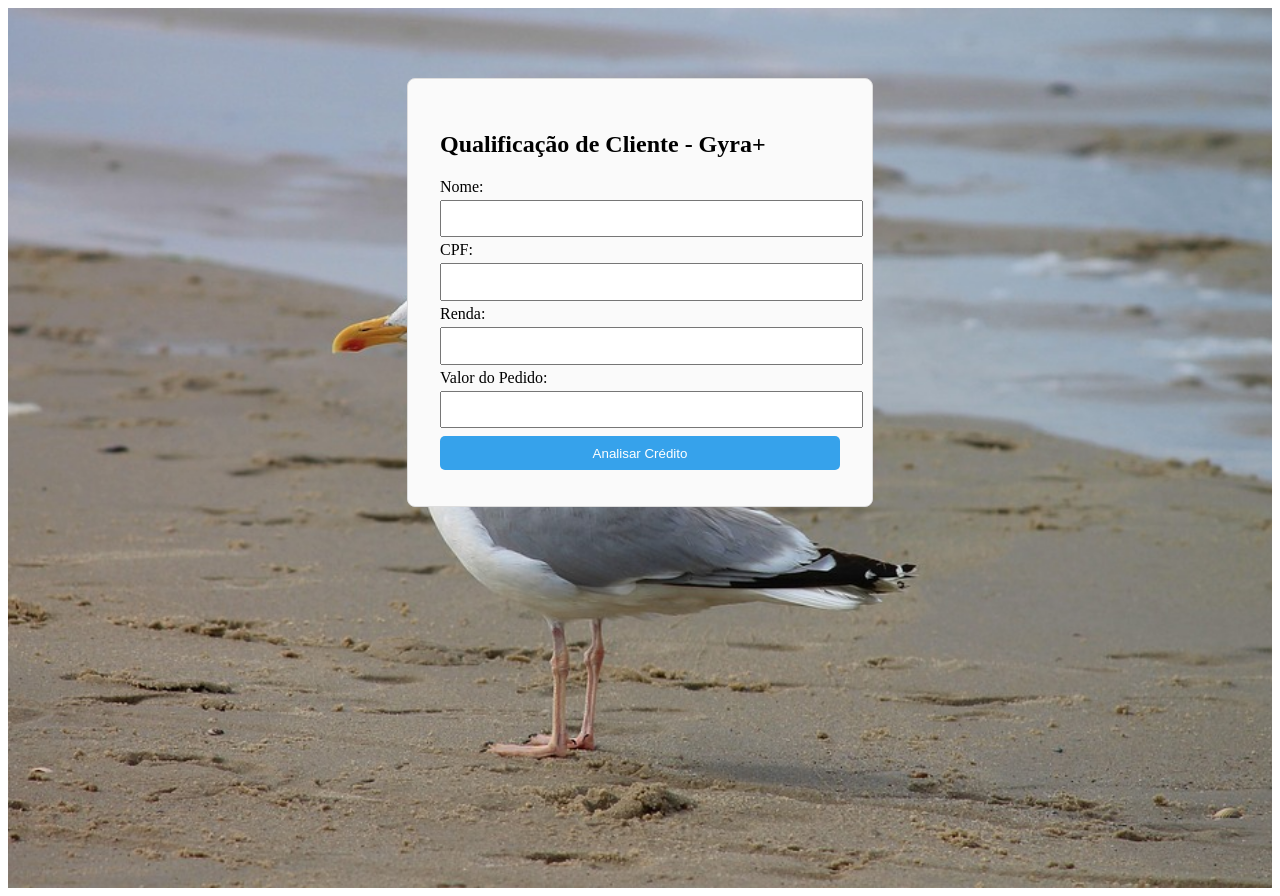
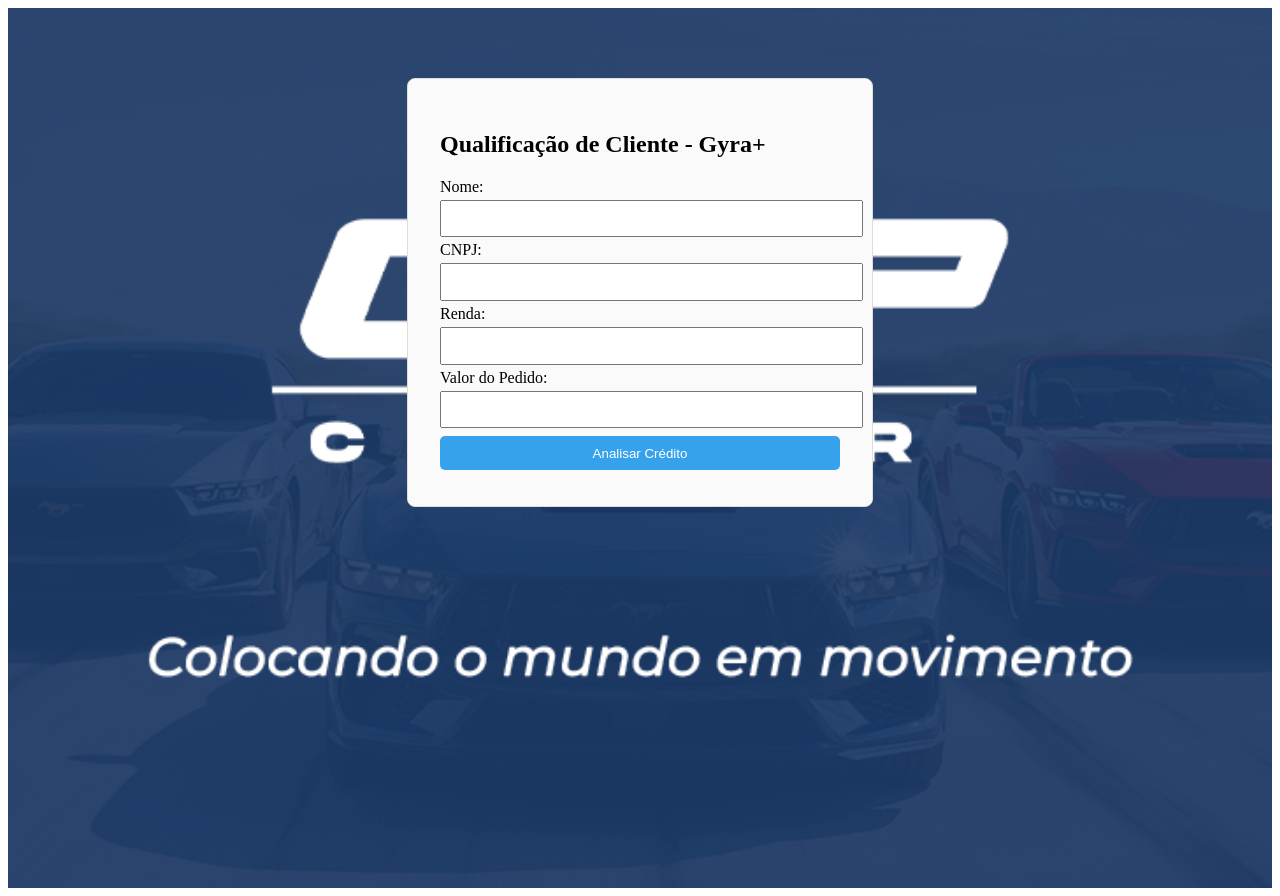
Before and after one commit to RafaeloXIII/gyra-qualificacao, a Vue app: page / in a window 1280 px wide. Built offline with nearby package versions, Linux system fonts and the light colour scheme.

Commit message:
Proper background
New background

```diff
--- a/src/components/QualificarCliente.vue
+++ b/src/components/QualificarCliente.vue
@@ -8,8 +8,8 @@
           <input v-model="nome" required />
         </div>
         <div>
-          <label>CPF:</label>
-          <input v-model="cpf" required />
+          <label>CNPJ:</label>
+          <input v-model="cnpj" required />
         </div>
         <div>
           <label>Renda:</label>
@@ -39,7 +39,7 @@
   data() {
     return {
       nome: '',
-      cpf: '',
+      cnpj: '',
       renda: null,
       valor_pedido: null,
       resultado: null
@@ -72,7 +72,7 @@
 
 <style scoped>
 .bgimg {
-  background-image: url('@/assets/herring-gull-2494975_960_720-637017194.jpg'); /* ou um URL externo */
+  background-image: url('@/assets/GP-Corp-Colocando-o-mundo-em-movimento-3787986820.png'); /* ou um URL externo */
   background-size: cover;
   background-position: center;
   min-height: 100vh;
```
Also changed, not shown: src/assets/GP-Corp-Colocando-o-mundo-em-movimento-3787986820.png (added).
